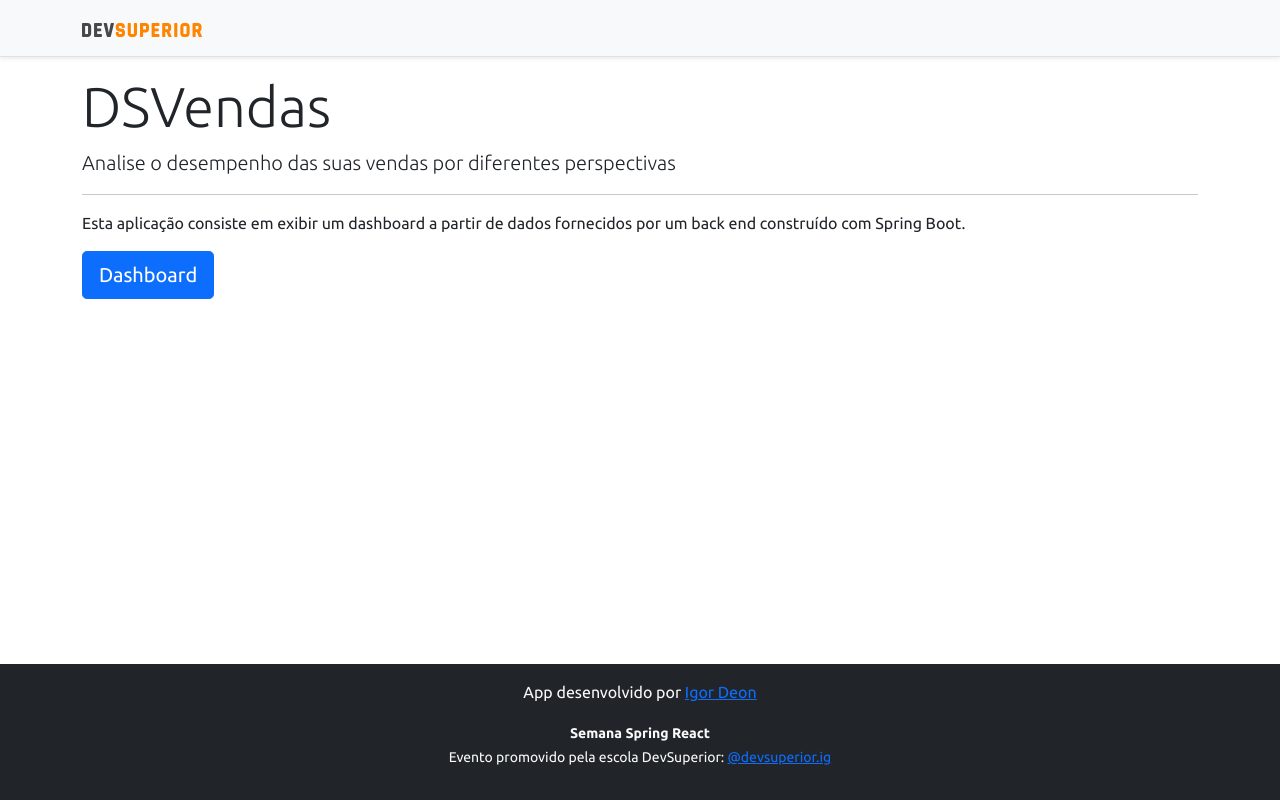
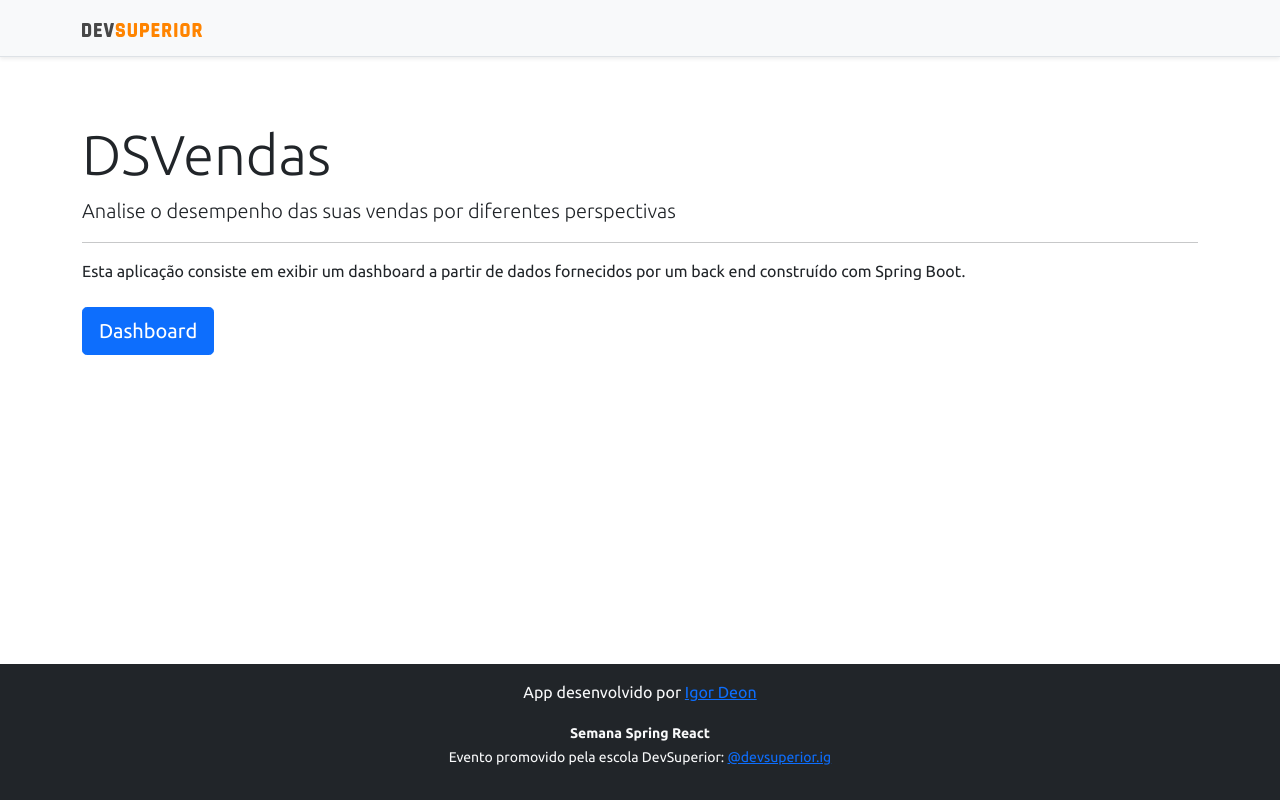
Before and after one commit to Deon777/Vendas-SDS5, a React (Create React App) app in the folder frontend/: page / in a window 1280 px wide. Built offline with nearby package versions, Linux system fonts and the light colour scheme; no server answers; the HTML template or start-up script is replaced by a standard one.

Commit message:
Home design fixed

```diff
--- a/frontend/src/pages/Home/index.tsx
+++ b/frontend/src/pages/Home/index.tsx
@@ -7,16 +7,18 @@ function Home() {
     return (
         <>
             <NavBar />
-            <div className="container">
+            <div className="container py-5">
                 <div className="jumbotron">
                     <h1 className="display-4">DSVendas</h1>
                     <p className="lead">Analise o desempenho das suas vendas por diferentes perspectivas</p>
                     <hr />
                     <p>Esta aplicação consiste em exibir um dashboard a partir de dados fornecidos por um back end construído com Spring Boot.</p>
                 </div>
-                <Link to="/dashboard">
-                    <button className="btn btn-primary btn-lg ">Dashboard</button>
-                </Link>
+                <div className="py-2">
+                    <Link to="/dashboard">
+                        <button className="btn btn-primary btn-lg">Dashboard</button>
+                    </Link>
+                </div>
             </div>
             <Footer />
         </>
```
